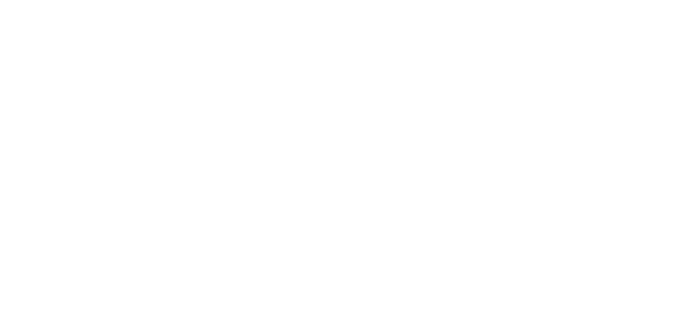
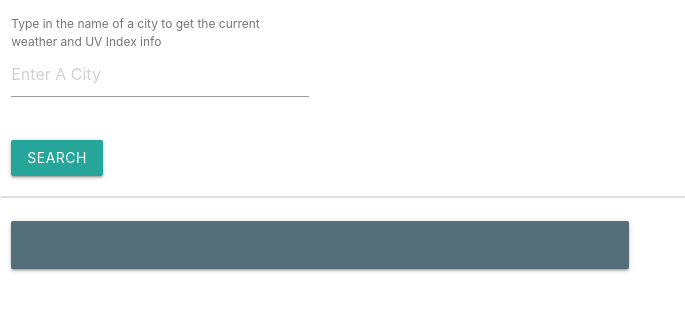
Before and after one commit to redricasa/weather-app-demo, a plain HTML site: page index.html in a window 1280 px wide. Shown: the whole page, without its empty margins (0-685 px from the left). Drawn offline with nearby package versions, Linux system fonts and the light colour scheme.

Commit message:
added a weather.js file for the script and updated index.html for materialize css CDN

```diff
--- a/index.html
+++ b/index.html
@@ -1,11 +1,38 @@
 <!DOCTYPE html>
 <head>
-
+    <meta charset="UTF-8" />
+    <meta name="viewport" content="width=device-width, initial-scale=1.0" />
     <!-- Compiled and minified CSS -->
     <link rel="stylesheet" href="https://cdnjs.cloudflare.com/ajax/libs/materialize/1.0.0/css/materialize.min.css">
     <title>Weather App-Open Weather API with Jquery</title>
 </head>
 <body>
+    <div class="row">
+        <form class="col s6">
+          <div class="row">
+            <div class="input-field col s6">
+              <span class="helper-text" data-error="wrong" data-success="right">Type in the name of a city to get the current weather and UV Index info</span>
+              <input id="enteredCity" type="text" placeholder="Enter A City">
+            </div>
+            </div class= "row col s6">
+              <div class="list-group-append">
+                <button class="btn waves-effect waves-light" id="searchButton" type="submit" name="action">Search</button>
+              </div>
+            </div>
+          </div>
+        </form>
+      </div>
+      <!-- searched items -->
+      <div class="collection" id="history"></div>
+      <!--weather cards -->
+      <div class="row" id="todaysWeather">
+          <div class="col s3 m6">
+              <div class="card blue-grey darken-1">
+                  <div class="card-content white-text"></div>
+              </div>
+          </div>
+      </div>
+      <div id="forecasts"></div>
     <!-- Jquery minified CDN -->
     <script
         src="https://code.jquery.com/jquery-3.5.1.slim.min.js"
@@ -14,5 +41,6 @@
     </script>
     <!-- Compiled and minified JavaScript -->
     <script src="https://cdnjs.cloudflare.com/ajax/libs/materialize/1.0.0/js/materialize.min.js"></script>
+    <script src="weather.js"></script>
 </body>
 </html>
--- /dev/null
+++ b/weather.js
@@ -0,0 +1,7 @@
+$(document).ready(function(){
+    //a function to initialize all the functions when the DOM is ready
+    function init(){
+
+    }
+
+})
```
